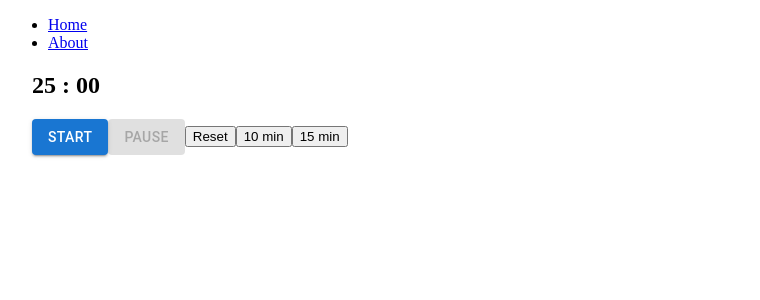
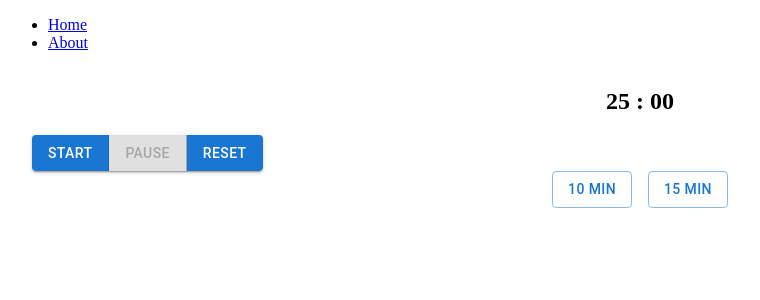
Before and after one commit to CarinaBondor/pomodoroTimeTracker, a React (Vite) app: page / in a window 1280 px wide. Shown: the top 300 px of the page, without its empty margins (0-760 px from the left). Built offline with nearby package versions, Linux system fonts and the light colour scheme.

Commit message:
alignment

```diff
--- a/src/components/ButtonsControl.tsx
+++ b/src/components/ButtonsControl.tsx
@@ -1,4 +1,7 @@
 import Button from "@mui/material/Button";
+import ButtonGroup from "@mui/material/ButtonGroup";
+import Container from "@mui/material/Container";
+import Grid from "@mui/material/Grid";
 import { ButtonsControlProps } from "../types";
 
 function ButtonsControl({
@@ -8,7 +11,15 @@ function ButtonsControl({
     isRunning,
 }: ButtonsControlProps): React.ReactElement {
     return (
-        <div>
+        <>
+            <ButtonGroup
+                variant="contained"
+                aria-label="Button group for controlling the Pomodoro timer"
+                sx={{
+                    justifyContent: "center",
+                    alignItems: "center",
+                }}
+            >
                 <Button
                     variant="contained"
                     onClick={() => onStart()}
@@ -23,11 +34,42 @@ function ButtonsControl({
                 >
                     Pause
                 </Button>
-            <button onClick={onReset}>Reset</button>
-            <button onClick={() => onStart(600)}>10 min</button>
-            <button onClick={() => onStart(900)}>15 min</button>
-            {/* <button onClick={() => onStart(300)}>5 min break</button> */}
-        </div>
+                <Button
+                    variant="contained"
+                    onClick={onReset}
+                >
+                    Reset
+                </Button>
+            </ButtonGroup>
+
+            <Grid
+                container
+                spacing={2}
+                sx={{
+                    justifyContent: "center",
+                    alignItems: "center",
+                }}
+            >
+                <Button
+                    variant="outlined"
+                    onClick={() => onStart(600)}
+                >
+                    10 min
+                </Button>
+                <Button
+                    variant="outlined"
+                    onClick={() => onStart(900)}
+                >
+                    15 min
+                </Button>
+                {/* <Button
+                    variant="contained"
+                    onClick={() => onStart(300)}
+                >
+                    5 min break
+                </Button> */}
+            </Grid>
+        </>
     );
 }
 
--- a/src/components/Clock.tsx
+++ b/src/components/Clock.tsx
@@ -1,10 +1,18 @@
 import { ClockProps } from "../types";
+import { Grid } from "@mui/material";
 
 function Clock({ formattedTime }: ClockProps): React.ReactElement {
     return (
-        <div>
+        <Grid
+            container
+            direction="row"
+            sx={{
+                justifyContent: "center",
+                alignItems: "center",
+            }}
+        >
             <h1>{formattedTime}</h1>
-        </div>
+        </Grid>
     );
 }
 
```
Lines whose indentation alone changed are shown as unchanged.
